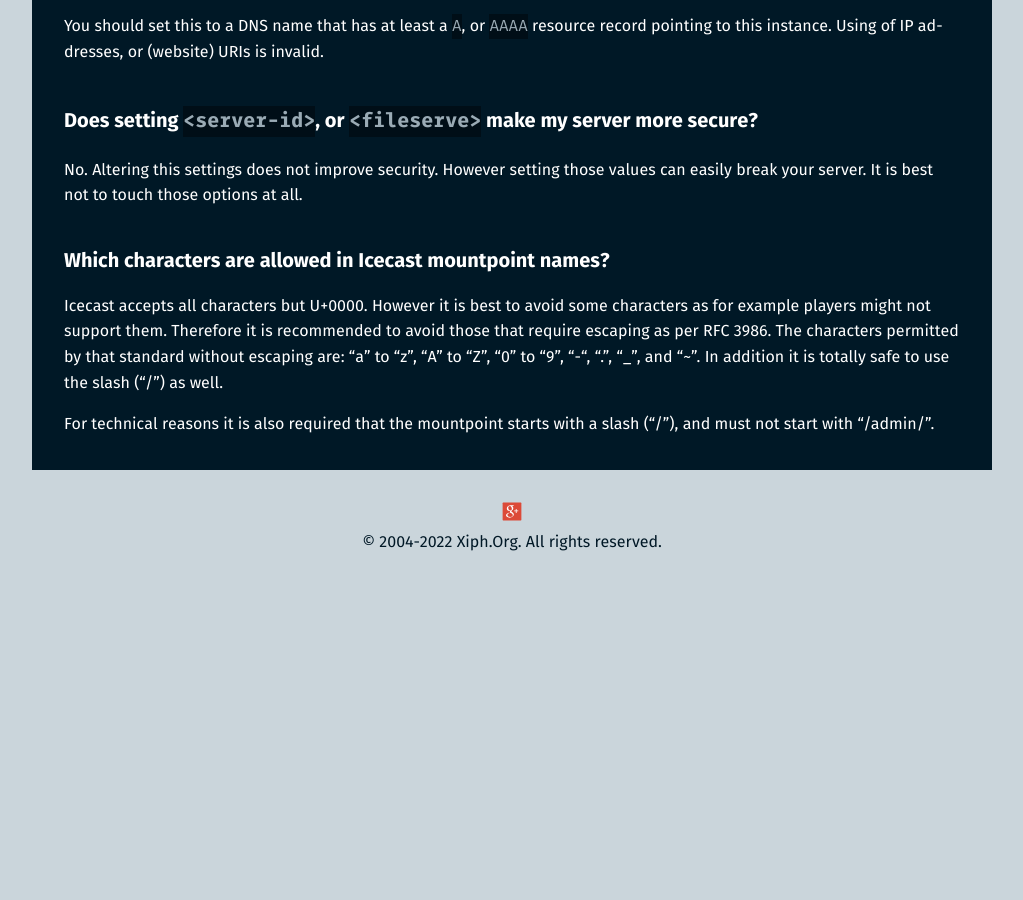
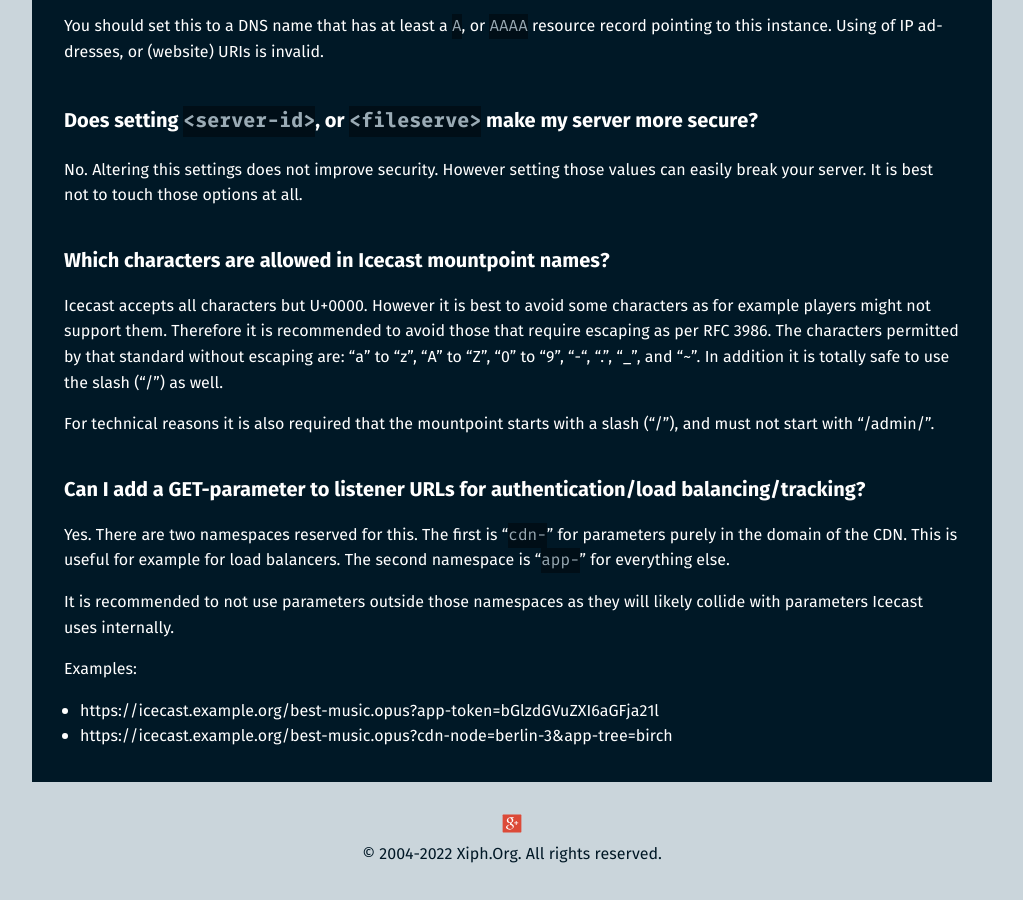
Before and after one commit to barionleg/Xipho, a Jekyll site: the page built from faq.md, in a window 1280 px wide and 900 px high, scrolled down 4370 px. Shown: the whole window, without its empty margins (128-1151 px from the left). Built offline with Jekyll 4.4.1, drawn with Linux system fonts in a browser that asks for light colours; before the commit the page ends 4957 px from its top, so only the background shows below that.

Commit message:
Update: Added info on GET-parameters

```diff
--- a/faq.md
+++ b/faq.md
@@ -169,4 +169,13 @@ In addition it is totally safe to use the slash ("/") as well.
 
 For technical reasons it is also required that the mountpoint starts with a slash ("/"),
 and must not start with "/admin/".
+
+## Can I add a GET-parameter to listener URLs for authentication/load balancing/tracking?
+Yes. There are two namespaces reserved for this. The first is "`cdn-`" for parameters purely in the domain of the CDN. This is useful for example for load balancers. The second namespace is "`app-`" for everything else.
+
+It is recommended to not use parameters outside those namespaces as they will likely collide with parameters Icecast uses internally.
+
+Examples:
+- https://icecast.example.org/best-music.opus?app-token=bGlzdGVuZXI6aGFja21l
+- https://icecast.example.org/best-music.opus?cdn-node=berlin-3&app-tree=birch
 </div>
```
